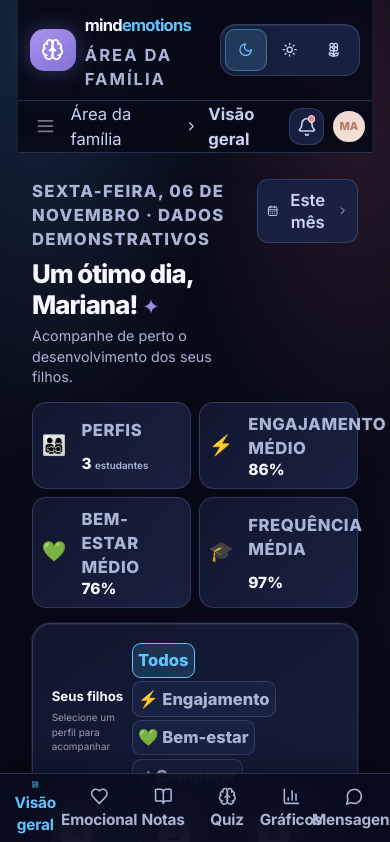
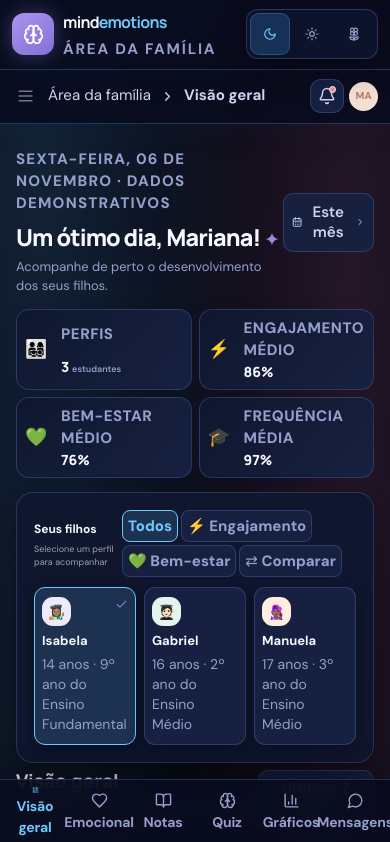
Before and after one commit to Tgmidasx7/MIND-EMOTIONS-ULTRA, a React (Vite) app: page / in a window 390 px wide. Shown: the top 842 px of the page. Built offline with nearby package versions, Linux system fonts and the light colour scheme.

Commit message:
Restore prior layout while keeping circular charts
Co-authored-by: arena-agent <297053741+arena-agent@users.noreply.github.com>

```diff
--- a/src/styles/app-pro.css
+++ b/src/styles/app-pro.css
@@ -26,11 +26,11 @@
   font-weight: 800;
 }
 .family-kpis b {
-  font: 800 16px Inter;
+  font: 800 16px Manrope;
   color: var(--ink);
 }
 .family-kpis b i {
-  font: 600 9px Inter;
+  font: 600 9px "DM Sans";
   color: var(--muted);
   font-style: normal;
 }
@@ -161,7 +161,7 @@
 }
 .plan-step b {
   color: var(--accent);
-  font: 800 11px Inter;
+  font: 800 11px "DM Sans";
 }
 .gentle-note {
   padding: 10px 12px;
@@ -189,12 +189,12 @@
 }
 .grade-summary > b {
   display: block;
-  font: 800 21px Inter;
+  font: 800 21px Manrope;
   color: var(--accent);
   margin: 5px 0;
 }
 .grade-summary > b i {
-  font: 600 9px Inter;
+  font: 600 9px "DM Sans";
   font-style: normal;
   color: var(--muted);
   margin-left: 3px;
@@ -507,7 +507,7 @@
   margin-bottom: 12px;
 }
 .compare-head h2 {
-  font: 800 16px Inter;
+  font: 800 16px Manrope;
   margin: 0;
 }
 .compare-close {
@@ -568,7 +568,7 @@
   padding: 9px 10px;
   background: var(--card2);
   color: var(--ink);
-  font: 10px Inter;
+  font: 10px "DM Sans";
   outline: none;
 }
 .quiz-note-label input:focus {
--- a/src/styles/design-system.css
+++ /dev/null
@@ -1,420 +0,0 @@
-/* Mind Emotions Pro — adapted from the supplied design reference, preserving React features. */
-body[data-theme="dark"] {
-  --base: #070916;
-  --raised: #0d1226;
-  --card: rgba(18, 24, 48, 0.94);
-  --card2: rgba(26, 34, 66, 0.96);
-  --line: rgba(162, 182, 255, 0.2);
-  --ink: #f6f8ff;
-  --copy: #cdd5f3;
-  --muted: #aab5d6;
-  --accent: #60c5ff;
-  --selected: rgba(96, 197, 255, 0.15);
-  --header-glass: rgba(7, 9, 22, 0.9);
-  --focus-ring: #60c5ff;
-}
-
-body[data-theme="light"] {
-  --base: #f2f6fc;
-  --raised: #e8effa;
-  --card: rgba(255, 255, 255, 0.97);
-  --card2: #f1f6fd;
-  --line: rgba(28, 55, 90, 0.2);
-  --ink: #0f1d33;
-  --copy: #2c3e5a;
-  --muted: #526783;
-  --accent: #0b63be;
-  --selected: rgba(11, 99, 190, 0.11);
-  --header-glass: rgba(255, 255, 255, 0.93);
-  --focus-ring: #0b63be;
-}
-
-body[data-theme="rose"] {
-  --base: #fcf1f5;
-  --raised: #f8e4ec;
-  --card: rgba(255, 250, 252, 0.96);
-  --card2: #f7e8ef;
-  --line: rgba(148, 62, 99, 0.24);
-  --ink: #3b1929;
-  --copy: #5e3046;
-  --muted: #79536a;
-  --accent: #b82962;
-  --selected: rgba(184, 41, 98, 0.12);
-  --header-glass: rgba(255, 248, 251, 0.93);
-  --focus-ring: #b82962;
-}
-
-body[data-theme] {
-  color: var(--ink);
-  background-color: var(--base);
-  background-image:
-    radial-gradient(
-      ellipse at 8% 4%,
-      color-mix(in srgb, var(--accent) 16%, transparent),
-      transparent 38%
-    ),
-    radial-gradient(
-      ellipse at 92% 14%,
-      color-mix(in srgb, #ff7aa8 13%, transparent),
-      transparent 35%
-    ),
-    linear-gradient(
-      145deg,
-      var(--base),
-      color-mix(in srgb, var(--base) 88%, var(--raised))
-    );
-  background-attachment: fixed;
-}
-
-/* 110% built-in page magnification, with the layout width compensated to avoid clipping. */
-.app {
-  width: 90.9091%;
-  margin-inline: auto;
-  zoom: 1.1;
-}
-
-/* One compact, sticky navigation header instead of overlapping fixed header rows. */
-.sidebar {
-  position: sticky;
-  inset: auto;
-  top: 0;
-  z-index: 40;
-  display: flex;
-  flex-direction: row;
-  align-items: center;
-  gap: clamp(12px, 1.8vw, 24px);
-  width: 100%;
-  height: auto;
-  min-height: 76px;
-  padding: 10px clamp(14px, 2.4vw, 30px);
-  border: 0;
-  border-bottom: 1px solid var(--line);
-  background: var(--header-glass);
-  box-shadow: 0 10px 28px rgba(0, 0, 0, 0.2);
-  backdrop-filter: blur(20px) saturate(150%);
-  -webkit-backdrop-filter: blur(20px) saturate(150%);
-}
-
-.sidebar .brand {
-  flex: 0 0 auto;
-  gap: 10px;
-  padding: 0;
-  align-items: center;
-}
-
-.sidebar .brand .theme-switcher {
-  position: static;
-  inset: auto;
-  margin: 0 0 0 10px;
-  padding: 4px;
-  border: 1px solid var(--line);
-  border-radius: 14px;
-  background: var(--card2);
-  box-shadow: inset 0 1px 0 rgba(255, 255, 255, 0.08);
-}
-
-.sidebar .brand .theme-choice {
-  min-height: 38px;
-  padding: 7px 10px;
-  color: var(--copy);
-  font-size: 13px;
-}
-
-.sidebar .brand .theme-choice.active {
-  color: var(--accent);
-  background: var(--selected);
-  border: 1px solid color-mix(in srgb, var(--accent) 42%, transparent);
-  box-shadow: 0 4px 14px rgba(0, 0, 0, 0.17);
-}
-
-.sidebar .family,
-.sidebar .nav-label,
-.sidebar .sidebar-bottom {
-  display: none;
-}
-
-.sidebar nav {
-  display: flex;
-  flex: 1 1 auto;
-  flex-direction: row;
-  align-items: center;
-  justify-content: flex-end;
-  gap: 4px;
-  min-width: 0;
-  overflow-x: auto;
-  padding: 0;
-  scrollbar-width: none;
-}
-
-.sidebar nav::-webkit-scrollbar {
-  display: none;
-}
-
-.sidebar .nav-item {
-  display: inline-flex;
-  flex: 0 0 auto;
-  align-items: center;
-  justify-content: center;
-  gap: 7px;
-  width: auto;
-  min-height: 42px;
-  padding: 8px 11px;
-  border: 1px solid transparent;
-  border-radius: 12px;
-  color: var(--copy);
-  font-size: 13px;
-  white-space: nowrap;
-}
-
-.sidebar .nav-item.active {
-  color: var(--accent);
-  background: var(--selected);
-  border-color: var(--line);
-  box-shadow: inset 0 1px 0 rgba(255, 255, 255, 0.08);
-}
-
-.main {
-  min-width: 0;
-  margin: 0;
-}
-
-.topbar {
-  position: relative;
-  top: auto;
-  z-index: 2;
-  height: 56px;
-  padding: 0 clamp(16px, 2.5vw, 32px);
-  border-bottom: 1px solid var(--line);
-  background: color-mix(in srgb, var(--card) 74%, transparent);
-  box-shadow: none;
-  backdrop-filter: blur(12px);
-  -webkit-backdrop-filter: blur(12px);
-}
-
-.content {
-  width: min(100%, 1152px);
-  max-width: 1152px;
-  padding: clamp(24px, 3vw, 38px) clamp(18px, 2.6vw, 32px) 64px;
-}
-
-body[data-theme]
-  :is(
-    .panel,
-    .metric-card,
-    .student-switcher,
-    .family,
-    .chat-panel,
-    .quiz-card,
-    .full-panel,
-    .student-profile-summary,
-    .emotion-pro-card,
-    .family-guidance,
-    .quiz-history,
-    .pro-card,
-    .ring-card
-  ) {
-  color: var(--ink);
-  border-color: var(--line);
-  box-shadow:
-    0 14px 34px -8px rgba(2, 4, 14, 0.38),
-    0 0 0 1px color-mix(in srgb, var(--line) 58%, transparent),
-    inset 0 1px 0 rgba(255, 255, 255, 0.07);
-  backdrop-filter: blur(14px);
-  -webkit-backdrop-filter: blur(14px);
-}
-
-body[data-theme]
-  :is(
-    .panel,
-    .metric-card,
-    .student-switcher,
-    .full-panel,
-    .pro-card,
-    .ring-card
-  ) {
-  background: linear-gradient(145deg, var(--card), var(--card2));
-}
-
-body[data-theme]
-  :is(.metric-card, .panel, .student-switcher, .full-panel, .ring-card):hover {
-  border-color: color-mix(in srgb, var(--accent) 48%, var(--line));
-  box-shadow:
-    0 18px 38px -8px rgba(2, 4, 14, 0.5),
-    0 0 0 1px color-mix(in srgb, var(--accent) 26%, transparent),
-    inset 0 1px 0 rgba(255, 255, 255, 0.1);
-}
-
-body[data-theme]
-  :is(
-    .student-chip,
-    .track,
-    .emotion-line,
-    .grade-line,
-    .emotion-row,
-    .quiz-question,
-    .quiz-answer,
-    .event,
-    .message,
-    .tabs-bar,
-    .pro-subnav,
-    .theme-switcher
-  ) {
-  border-color: var(--line);
-  background-color: color-mix(in srgb, var(--card2) 82%, transparent);
-}
-
-body[data-theme] :is(.track, .progress-track, .grade-chart i, .radar-list i) {
-  background: var(--track-bg, color-mix(in srgb, var(--ink) 12%, transparent));
-  box-shadow:
-    inset 0 2px 5px rgba(0, 0, 0, 0.2),
-    0 2px 8px rgba(0, 0, 0, 0.14);
-}
-
-body[data-theme] :is(button, input, textarea, select):focus-visible {
-  outline: 3px solid color-mix(in srgb, var(--focus-ring) 72%, transparent);
-  outline-offset: 2px;
-}
-
-@media (max-width: 1024px) {
-  .sidebar {
-    gap: 10px;
-    padding-inline: 14px;
-  }
-  .sidebar .brand .theme-switcher {
-    margin-left: 6px;
-  }
-  .sidebar .brand .theme-choice {
-    padding-inline: 8px;
-  }
-  .sidebar .nav-item {
-    gap: 5px;
-    padding-inline: 8px;
-  }
-  .sidebar .nav-item span {
-    font-size: 12px;
-  }
-  .content {
-    padding-inline: clamp(18px, 3vw, 28px);
-  }
-}
-
-@media (max-width: 760px) and (min-width: 651px) {
-  .sidebar {
-    flex-wrap: wrap;
-    min-height: 112px;
-    justify-content: space-between;
-  }
-  .sidebar .brand {
-    min-height: 48px;
-  }
-  .sidebar nav {
-    flex-basis: 100%;
-    justify-content: flex-start;
-  }
-  .sidebar .nav-item {
-    min-height: 38px;
-  }
-  .topbar {
-    height: 50px;
-  }
-}
-
-@media (max-width: 650px) {
-  .app {
-    width: 90.9091%;
-    zoom: 1.1;
-  }
-  .sidebar {
-    position: sticky;
-    top: 0;
-    flex-wrap: wrap;
-    justify-content: space-between;
-    gap: 0;
-    min-height: 66px;
-    padding: 8px 11px;
-  }
-  .sidebar .brand {
-    width: 100%;
-    min-width: 0;
-    justify-content: flex-start;
-    gap: 8px;
-  }
-  .sidebar .brand-icon {
-    width: 38px;
-    height: 38px;
-    border-radius: 13px;
-  }
-  .sidebar .brand b {
-    font-size: 15px;
-  }
-  .sidebar .brand small {
-    display: block;
-    font-size: 10px;
-  }
-  .sidebar .brand .theme-switcher {
-    margin-left: auto;
-  }
-  .sidebar .brand .theme-choice {
-    min-width: 38px;
-    min-height: 38px;
-    justify-content: center;
-    padding: 6px;
-  }
-  .sidebar .brand .theme-choice span {
-    display: none;
-  }
-  .sidebar nav {
-    display: none;
-  }
-  .topbar {
-    position: relative;
-    height: 48px;
-    padding-inline: 12px;
-    background: color-mix(in srgb, var(--card) 88%, transparent);
-  }
-  .crumb {
-    font-size: 12px;
-  }
-  .top-actions {
-    gap: 8px;
-  }
-  .user b {
-    font-size: 12px;
-  }
-  .content {
-    padding: 20px 13px 52px;
-  }
-  .welcome-row {
-    align-items: flex-start;
-    gap: 10px;
-  }
-  .welcome-row h1 {
-    font-size: clamp(21px, 6vw, 27px);
-    line-height: 1.2;
-  }
-  .family-kpis {
-    grid-template-columns: repeat(2, minmax(0, 1fr));
-  }
-  .student-list {
-    display: grid;
-    grid-template-columns: repeat(3, minmax(0, 1fr));
-  }
-  .student-chip {
-    min-width: 0;
-  }
-}
-
-@media (max-width: 370px) {
-  .sidebar .brand small {
-    display: none;
-  }
-  .sidebar .brand b {
-    font-size: 14px;
-  }
-  .content {
-    padding-inline: 10px;
-  }
-  .student-list {
-    grid-template-columns: 1fr;
-  }
-}
--- a/src/styles/index.css
+++ b/src/styles/index.css
@@ -10,4 +10,3 @@
 @import "./readability-finish.css";
 @import "./header-layout.css";
 @import "./rings.css";
-@import "./design-system.css";
--- a/src/styles/quiz.css
+++ b/src/styles/quiz.css
@@ -21,7 +21,7 @@
 }
 .quiz-pro .quiz-card h2 {
   margin: 10px 0 4px;
-  font: 800 19px Inter;
+  font: 800 19px Manrope;
   color: #f6f8ff;
 }
 .quiz-pro .quiz-card > p {
--- a/src/styles/rings.css
+++ b/src/styles/rings.css
@@ -58,7 +58,7 @@
   z-index: 1;
   color: var(--ink);
   font:
-    800 clamp(18px, 1.5vw, 23px) / 1 Inter,
+    800 clamp(18px, 1.5vw, 23px) / 1 Manrope,
     sans-serif;
   letter-spacing: -0.04em;
 }
--- a/src/styles/style.css
+++ b/src/styles/style.css
@@ -1,6 +1,6 @@
-@import url("https://fonts.googleapis.com/css2?family=Inter:wght@400;500;600;700;800;900&family=JetBrains+Mono:wght@600;700;800&display=swap");
+@import url("https://fonts.googleapis.com/css2?family=DM+Sans:wght@400;500;600;700;800&family=Manrope:wght@400;500;600;700;800&display=swap");
 :root {
-  font-family: Inter, sans-serif;
+  font-family: "DM Sans", sans-serif;
   color: #27283b;
   background: #f7f8fc;
   font-synthesis: none;
@@ -50,7 +50,7 @@ button {
   box-shadow: 0 7px 18px #a995ee45;
 }
 .brand b {
-  font-family: Inter;
+  font-family: Manrope;
   font-size: 16px;
   letter-spacing: -0.7px;
 }
@@ -275,7 +275,7 @@ button {
   color: #a09eae;
 }
 .welcome-row h1 {
-  font: 800 25px Inter;
+  font: 800 25px Manrope;
   letter-spacing: -0.9px;
   margin: 7px 0 5px;
 }
@@ -399,11 +399,11 @@ button {
   margin-bottom: 13px;
 }
 .section-heading h2 {
-  font: 800 16px Inter;
+  font: 800 16px Manrope;
   margin: 0 0 5px;
 }
 .section-heading h2 small {
-  font: 500 9px Inter;
+  font: 500 9px "DM Sans";
   color: #aaa8b7;
   margin-left: 7px;
 }
@@ -475,12 +475,12 @@ button {
   font-weight: 600;
 }
 .metric-value {
-  font: 800 23px Inter;
+  font: 800 23px Manrope;
   letter-spacing: -0.7px;
   margin-top: 3px;
 }
 .metric-value em {
-  font: 600 10px Inter;
+  font: 600 10px "DM Sans";
   color: #aaa8b7;
   margin-left: 3px;
   font-style: normal;
@@ -505,7 +505,7 @@ button {
 }
 .panel-title h3,
 .panel h3 {
-  font: 750 13px Inter;
+  font: 750 13px Manrope;
   margin: 0 0 4px;
   letter-spacing: -0.2px;
 }
@@ -592,7 +592,7 @@ button {
   margin: 16px 0 13px;
 }
 .grade-overview strong {
-  font: 800 30px Inter;
+  font: 800 30px Manrope;
   letter-spacing: -1px;
 }
 .grade-overview > span {
@@ -688,7 +688,7 @@ button {
   justify-content: center;
 }
 .event-date b {
-  font: 800 14px Inter;
+  font: 800 14px Manrope;
 }
 .event-date small {
   font-size: 7px;
@@ -813,7 +813,7 @@ button {
   letter-spacing: 1px;
 }
 .quiz-card h2 {
-  font: 800 21px Inter;
+  font: 800 21px Manrope;
   max-width: 450px;
   margin: 16px 0 7px;
 }
@@ -885,7 +885,7 @@ button {
   min-height: 300px;
 }
 .quiz-decoration span {
-  font: 700 12px Inter;
+  font: 700 12px Manrope;
   color: #8676c9;
   margin-top: 12px;
 }
@@ -1037,7 +1037,7 @@ button {
   outline: 0;
   flex: 1;
   padding: 8px;
-  font: 10px Inter;
+  font: 10px "DM Sans";
 }
 .chat-compose button {
   border: 0;
--- a/src/styles/themes.css
+++ b/src/styles/themes.css
@@ -252,7 +252,7 @@ body[data-theme] .event {
   background: #3ef0cf12;
 }
 .profile-person h2 {
-  font: 800 17px Inter;
+  font: 800 17px Manrope;
   margin: 5px 0 2px;
   color: var(--ink);
 }
@@ -272,7 +272,7 @@ body[data-theme] .event {
   border: 1px solid var(--line);
 }
 .profile-score b {
-  font: 800 21px Inter;
+  font: 800 21px Manrope;
   color: #70c8ff;
 }
 .profile-score small {
@@ -300,7 +300,7 @@ body[data-theme] .event {
   color: var(--copy);
 }
 .profile-progress b {
-  font: 700 9px Inter;
+  font: 700 9px "DM Sans";
   color: var(--accent);
 }
 .profile-progress i {
```
